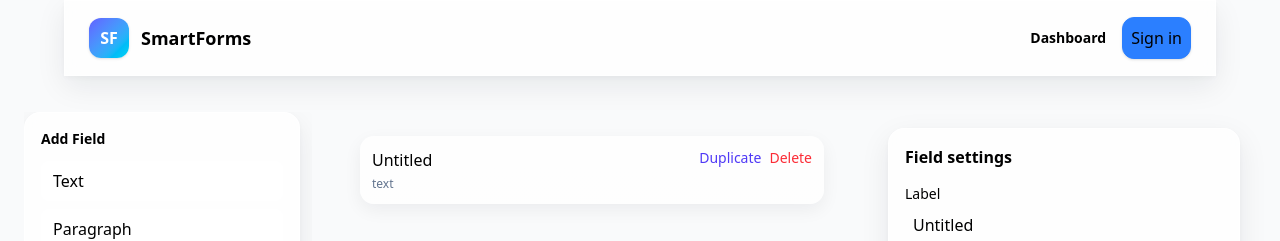
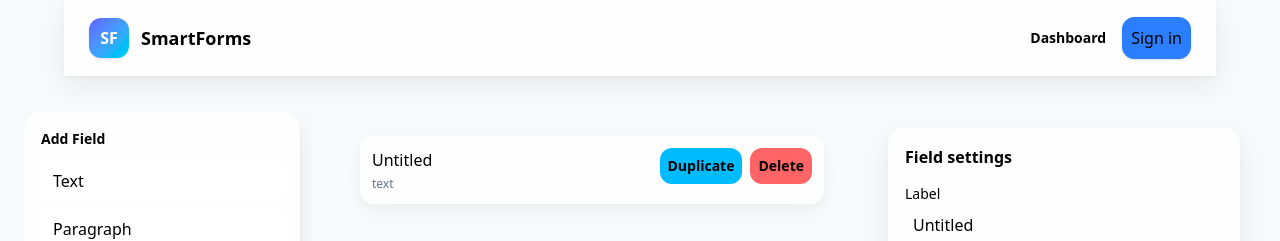
Before and after one commit to rakshithkumar608/smart_form_builder, a React (Vite) app in the folder frontend/: page /forms/1/edit in a window 1280 px wide. Both pictures are taken after a click on the button "Text". Shown: the top 241 px of the page. Built offline with nearby package versions, Linux system fonts and the light colour scheme; no server answers.

Commit message:
Sucessfully added the UI for FieldBlock

```diff
--- a/frontend/src/components/FieldBlock.jsx
+++ b/frontend/src/components/FieldBlock.jsx
@@ -10,8 +10,8 @@ export default function FieldBlock({ field, onSelect, onDuplicate, onDelete, isS
           <div className="text-xs text-slate-500 mt-1">{field.type}</div>
         </div>
 <div className="flex gap-2">
-          <button onClick={onDuplicate} className="text-sm text-indigo-600">Duplicate</button>
-          <button onClick={onDelete} className="text-sm text-red-500">Delete</button>
+          <button onClick={onDuplicate} className="text-sm text-black rounded-xl font-semibold p-2 bg-sky-400 hover:bg-sky-500 shadow-blue-400">Duplicate</button>
+          <button onClick={onDelete} className="text-sm text-black rounded-xl font-semibold p-2 bg-red-400 hover:bg-red-500 shadow-red-300">Delete</button>
         </div>
       </div>
     </motion.div>
```
